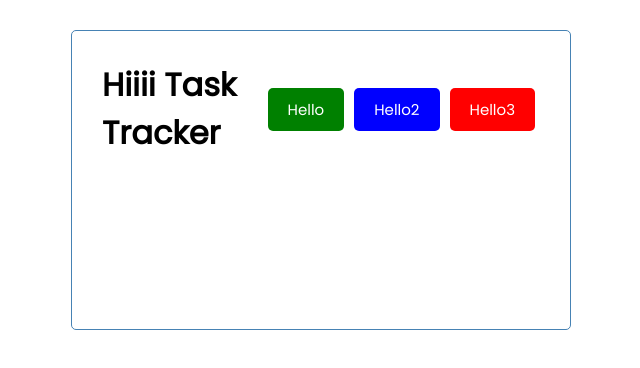
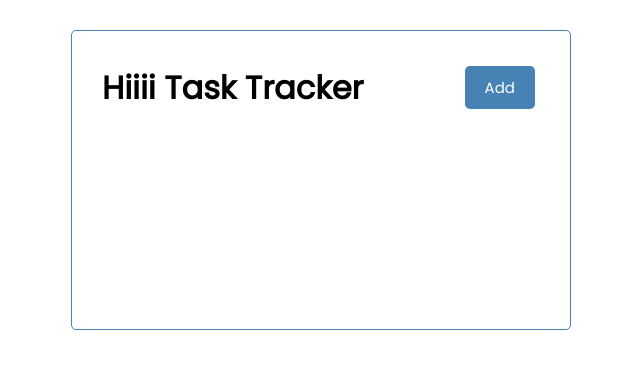
Before and after one commit to Mahsa1990a/react-task-tracker, a React (Create React App) app: page / in a window 1280 px wide. Shown: the top 368 px of the page, without its empty margins (319-959 px from the left). Built offline with nearby package versions, Linux system fonts and the light colour scheme; the HTML template or start-up script is replaced by a standard one.

Commit message:
added defaultProps and protoTypes

```diff
--- a/src/components/Button.jsx
+++ b/src/components/Button.jsx
@@ -1,3 +1,6 @@
+import PropTypes from 'prop-types'
+
+
 const Button = (props) => {
   return (
     <div>
@@ -8,9 +11,15 @@ const Button = (props) => {
   )
 }
 
-// Button.defaultProps = {
-//   color: 'green',
-//   text: 'Hello'
-// }
+
+Button.defaultProps = {
+  color: 'steelBlue',
+  text: 'Add'
+}
+
+Button.protoTypes = {
+  text: PropTypes.string,
+  color: PropTypes.string
+}
 
 export default Button
--- a/src/components/Header.jsx
+++ b/src/components/Header.jsx
@@ -6,9 +6,7 @@ const Header = (props) => {
   return (
     <header className='header'>
       <h1>Hiiii {props.title}</h1>
-      <Button color='green' text='Hello'/>
-      <Button color='blue' text='Hello2'/>
-      <Button color='red' text='Hello3'/>
+      <Button />
     </header>
   )
 }
```
